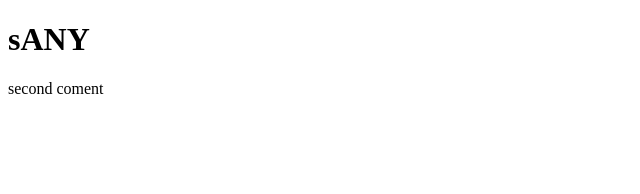
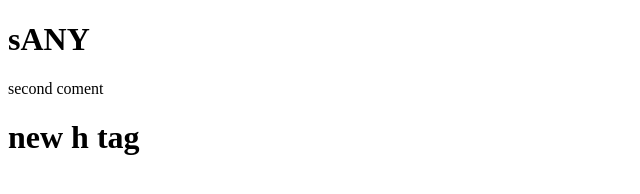
Before and after one commit to Sany702/Sany1, a plain HTML site: page index.html in a window 1280 px wide. Shown: the whole page, without its empty margins (0-640 px from the left). Drawn offline with Linux system fonts and the light colour scheme.

Commit message:
new h tag

```diff
--- a/index.html
+++ b/index.html
@@ -8,5 +8,6 @@
 <body>
     <H1>sANY</H1>
     <p>second coment</p>
+    <h1>new h tag</h1>
 </body>
 </html>
```
